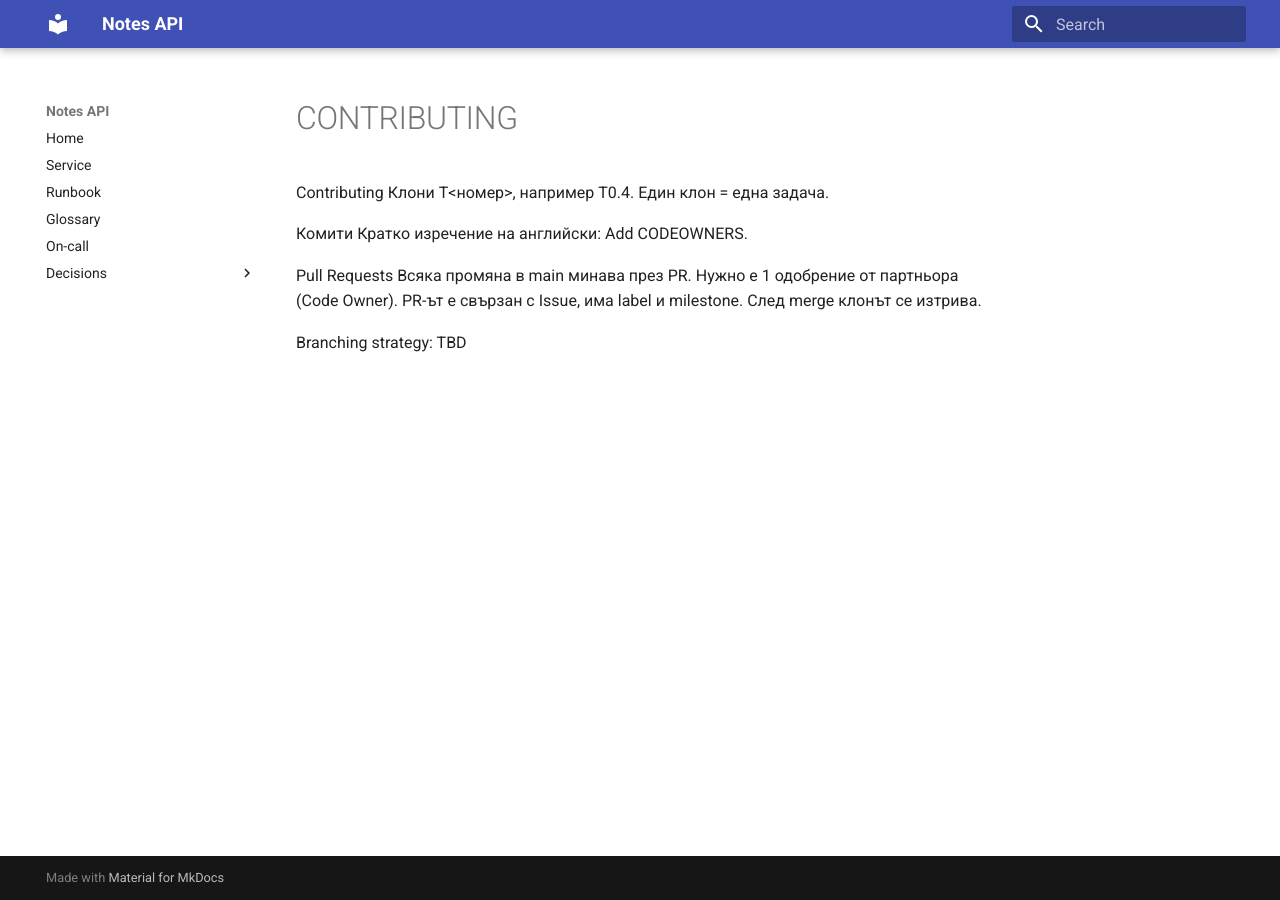
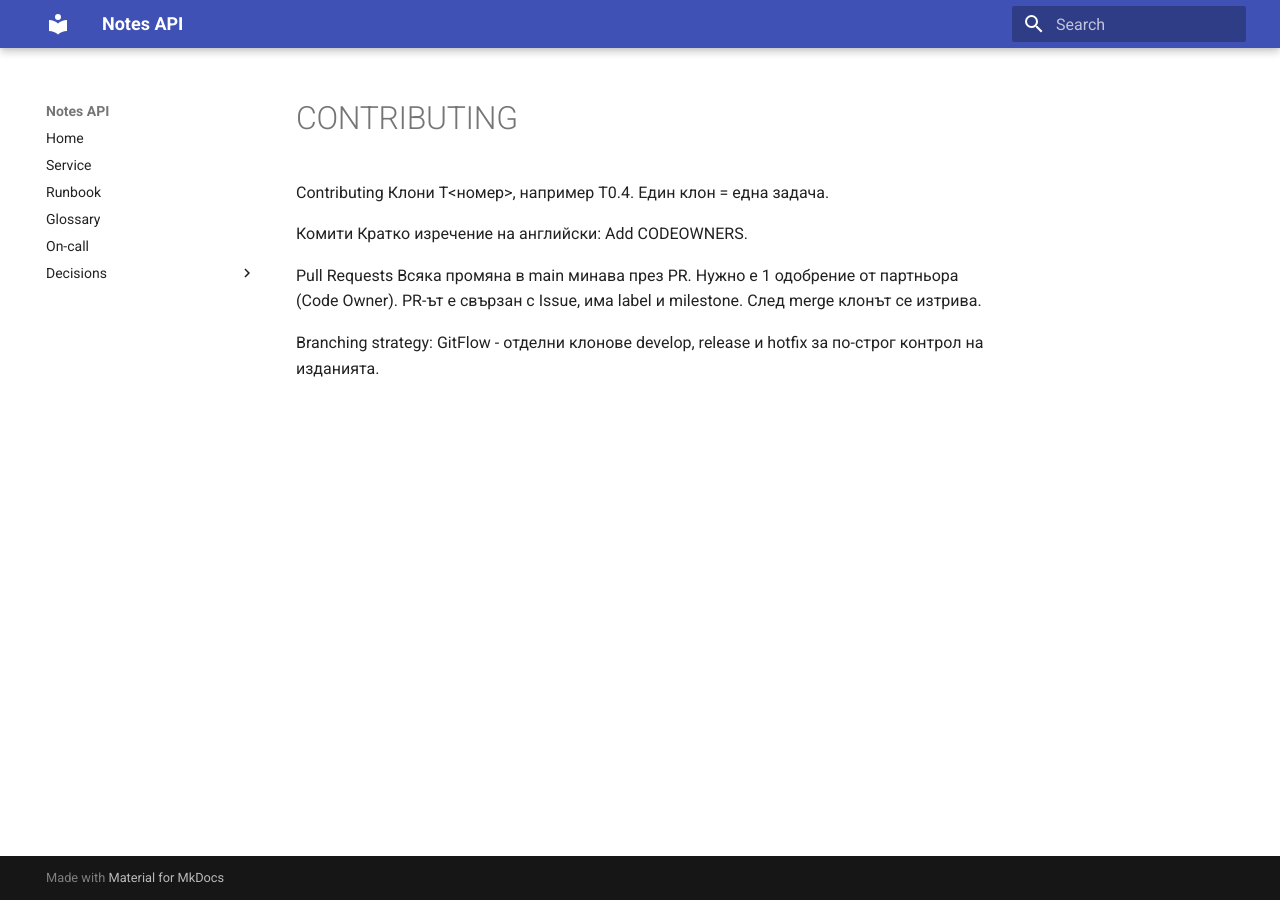
Before and after one commit to hb1dys/devops-labs-fn361223029, an MkDocs documentation site: the page built from docs/CONTRIBUTING.md, in a window 1280 px wide. Built offline with MkDocs 1.6.1 and Material for MkDocs 9.7.7, drawn with Linux system fonts in a browser that asks for light colours.

Commit message:
conflict2

```diff
--- a/docs/CONTRIBUTING.md
+++ b/docs/CONTRIBUTING.md
@@ -11,4 +11,4 @@ Pull Requests
 PR-ът е свързан с Issue, има label и milestone.
 След merge клонът се изтрива.
 
-Branching strategy: TBD
+Branching strategy: GitFlow - отделни клонове develop, release и hotfix за по-строг контрол на изданията.
```
